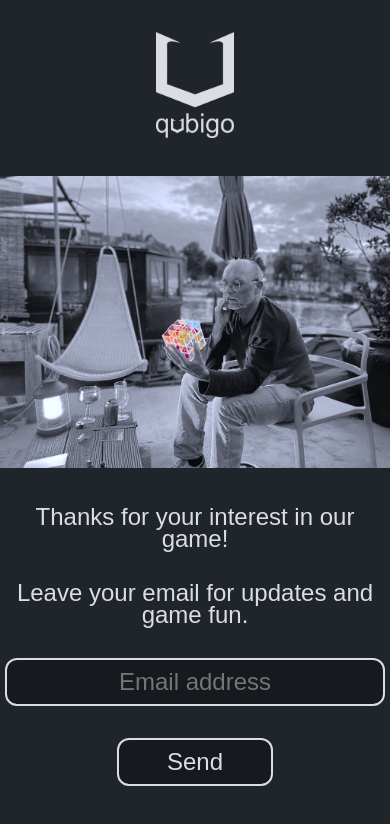
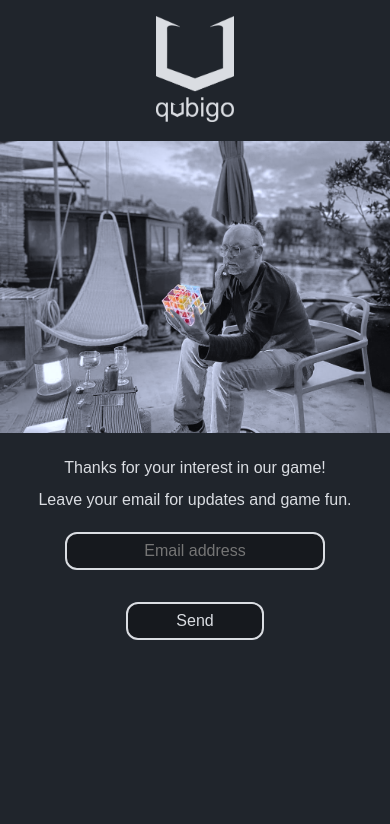
Before and after one commit to qubigo/qubigo.github.io, a website built with Vite: page index.html in a window 390 px wide. Built offline with nearby package versions, Linux system fonts and the light colour scheme.

Commit message:
adapted to phone

```diff
--- a/css/main.css
+++ b/css/main.css
@@ -94,4 +94,23 @@
 .formWrapper input[type=submit] {
     padding: 0.5rem 3rem;
     width: inherit;
+
 }
+.formWrapper input[type=submit]:hover {
+    cursor: pointer;
+}
+
+@media (max-width: 500px) {
+    :root {
+        --q-font-size: 1rem;
+    }
+    body {
+        line-height: 1rem; /* 137.5% */
+    }
+    p {
+        margin: 0.5rem 0;
+    }
+    .large-logo {
+        margin: 1em auto;
+    }
+}
--- a/package.json
+++ b/package.json
@@ -3,6 +3,6 @@
     "vite": "^5.0.12"
   },
   "scripts": {
-    "dev": "vite"
+    "dev": "vite --host 0.0.0.0"
   }
 }
```
